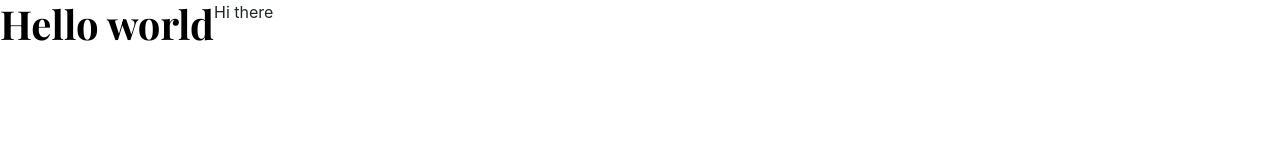
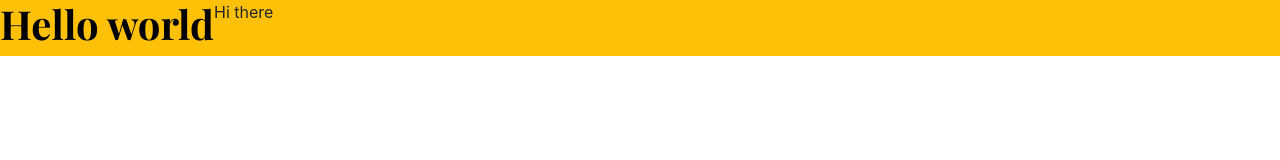
Before and after one commit to mazibukofp/Portfolio-project, a plain HTML site: page index.html in a window 1280 px wide. Drawn offline with nearby package versions, Linux system fonts and the light colour scheme; a web font is replaced by a local one.

Commit message:
Added bootstrap

```diff
--- a/index.html
+++ b/index.html
@@ -29,7 +29,7 @@
     <title>Document</title>
   </head>
   <body>
-    <div class="d-flex justify-content-start .dg-warning">
+    <div class="d-flex justify-content-start bg-warning">
       <h1>Hello world</h1>
       <p>Hi there</p>
     </div>
```
